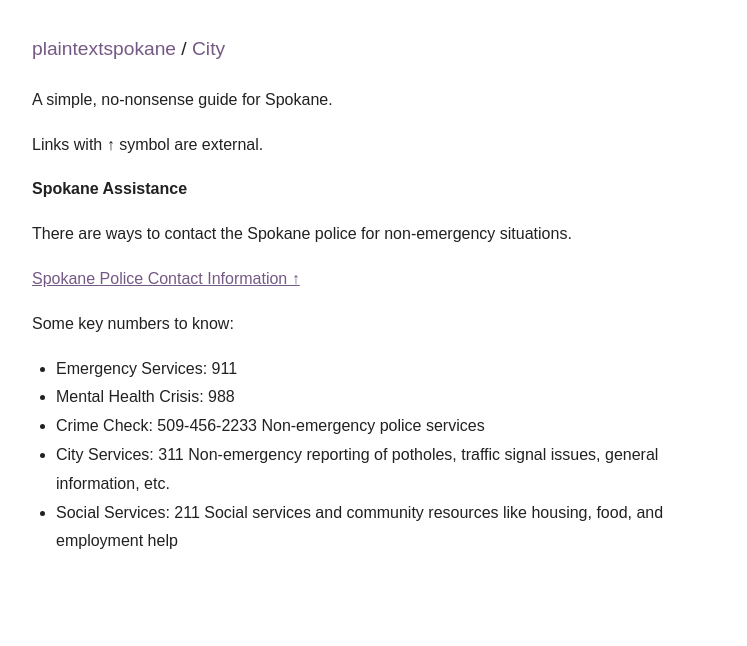
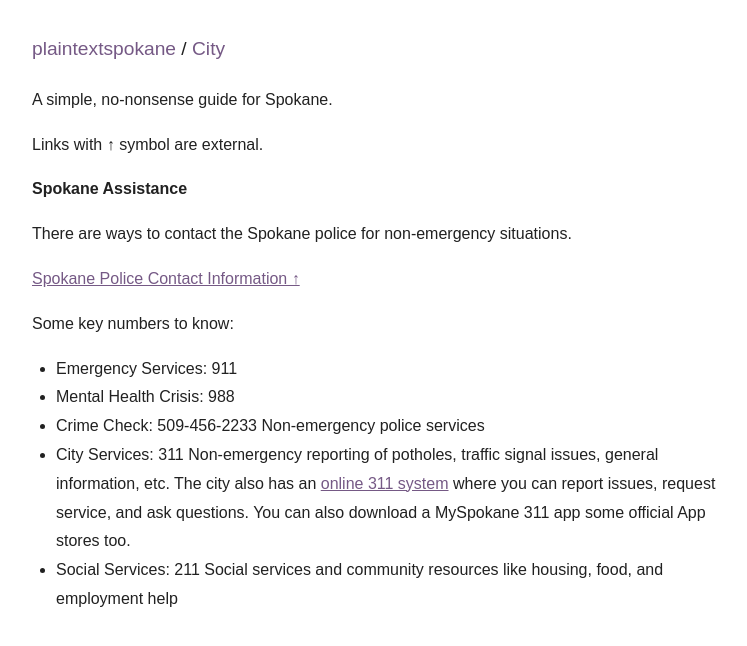
Before and after one commit to plaintextspokane/plaintextspokane.github.io, a Jekyll site: the page built from city/Spokane-assistance.md, in a window 1280 px wide. Shown: the top 646 px of the page, without its empty margins (258-1005 px from the left). Built offline with Jekyll 4.4.1, drawn with Linux system fonts in a browser that asks for light colours.

Commit message:
Add 311 info

```diff
--- a/city/Spokane-assistance.md
+++ b/city/Spokane-assistance.md
@@ -12,5 +12,5 @@ Some key numbers to know:
 * Emergency Services: 911
 * Mental Health Crisis: 988
 * Crime Check: 509-456-2233 Non-emergency police services
-* City Services: 311 Non-emergency reporting of potholes, traffic signal issues, general information, etc.
+* City Services: 311 Non-emergency reporting of potholes, traffic signal issues, general information, etc. The city also has an <a href="https://myspokane311.my.site.com/citizen/s/" target="_blank">online 311 system</a> where you can report issues, request service, and ask questions. You can also download a MySpokane 311 app some official App stores too.
 * Social Services: 211 Social services and community resources like housing, food, and employment help
```
